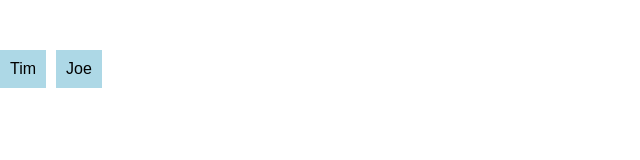
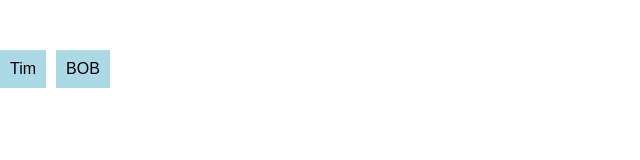
Before and after one commit to correasebastian/high-order-components, a React (Create React App) app: page / in a window 1280 px wide. Shown: the top 160 px of the page, without its empty margins (0-640 px from the left). Built offline with nearby package versions, Linux system fonts and the light colour scheme.

Commit message:
hoc with config object

```diff
--- a/src/App.js
+++ b/src/App.js
@@ -3,8 +3,9 @@ import logo from './logo.svg';
 import './App.css';
 
 
-const hoc = (BaseComponent) =>
-  (props)=>( <BaseComponent {...props}/> )
+const hoc = (overrideProps) =>
+  (BaseComponent) =>
+    (props)=>( <BaseComponent {...props} {...overrideProps}/> )
 
 const User = ({name}) =>(
   <div className='User'>
@@ -13,7 +14,7 @@ const User = ({name}) =>(
 )
 
 
-const User2 = hoc(User)
+const User2 = hoc({name:'BOB'})(User)
 
 const App = () =>(
   <div>
```
